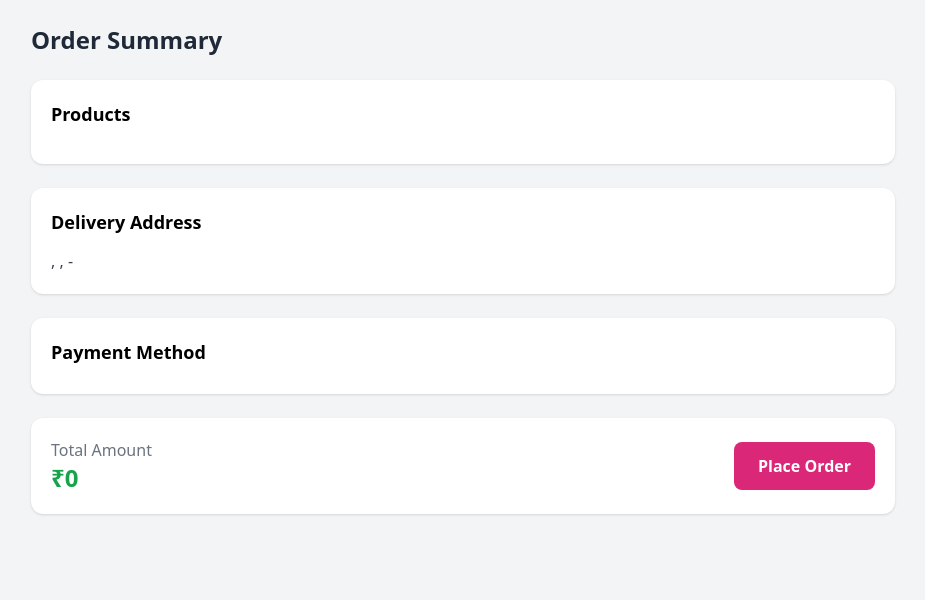
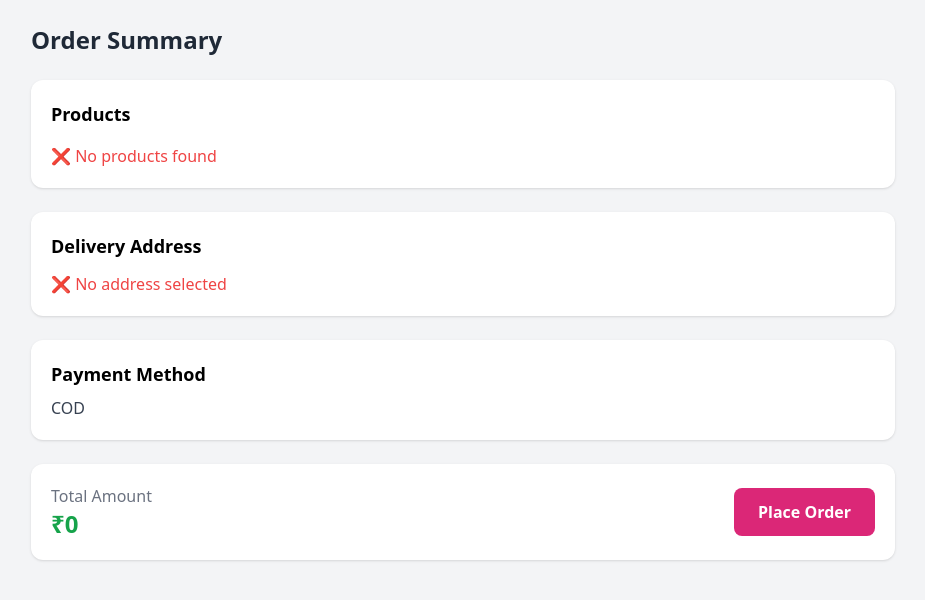
Before and after one commit to sanketkurkute2124/ecommerce-frontend-new, a React (Vite) app: page /order-summary in a window 1280 px wide. Shown: the top 600 px of the page, without its empty margins (177-1102 px from the left). Built offline with nearby package versions, Linux system fonts and the light colour scheme.

Commit message:
created the order summery page

```diff
--- a/src/pages/customer/OrderSummary.jsx
+++ b/src/pages/customer/OrderSummary.jsx
@@ -1,21 +1,66 @@
+import { useLocation, useNavigate } from "react-router-dom";
+import api from "../../api/axiosInstance";
+
 export default function OrderSummary() {
-  const cartItems =
-    JSON.parse(localStorage.getItem("cart")) || [];
+  const { state } = useLocation();
+  const navigate = useNavigate();
 
-  const address =
-    JSON.parse(localStorage.getItem("address")) || {};
+  // ✅ SAFE DATA ACCESS
+  const cartItems = state?.cartItems || [];
+  const address = state?.selectedAddress || {};
+  const paymentMethod = state?.paymentMethod || "COD";
 
-  const paymentMethod =
-    localStorage.getItem("paymentMethod");
+  const customerId = localStorage.getItem("customerId");
 
+  // ✅ TOTAL CALCULATION
   const total = cartItems.reduce(
-    (sum, item) => sum + item.price * item.quantity,
+    (sum, item) => sum + item.Price * item.quantity,
     0
   );
 
+  /* ---------------- PLACE ORDER API ---------------- */
   const placeOrder = async () => {
-    alert("Order Placed Successfully 🎉");
-    localStorage.removeItem("cart");
+    try {
+      if (!address?.Id) {
+        alert("Address not found!");
+        return;
+      }
+
+      if (cartItems.length === 0) {
+        alert("Cart is empty!");
+        return;
+      }
+
+      const payload = {
+        customerId: Number(customerId),
+        billingAddressId: address.Id,
+        shippingAddressId: address.Id,
+        orderItems: cartItems.map(item => ({
+          productId: item.Id,
+          quantity: item.quantity
+        }))
+      };
+
+      const res = await api.post(
+        "/Orders/CreateOrder",
+        payload
+      );
+
+      console.log("ORDER CREATED:", res.data);
+      console.log("ORDER SUMMARY STATE:", state);
+      // clear cart
+      localStorage.removeItem("cart");
+
+      alert("🎉 Order Placed Successfully!");
+
+      navigate("/success", {
+        state: res.data.data
+      });
+
+    } catch (error) {
+      console.error(error);
+      alert("❌ Order failed");
+    }
   };
 
   return (
@@ -35,29 +80,32 @@ export default function OrderSummary() {
             Products
           </h3>
 
-          <div className="space-y-3">
-
-            {cartItems.map((item) => (
+          {cartItems.length === 0 ? (
+            <p className="text-red-500">
+              ❌ No products found
+            </p>
+          ) : (
+            cartItems.map((item) => (
               <div
-                key={item.id}
-                className="flex justify-between items-center border-b pb-2"
+                key={item.Id}
+                className="flex justify-between items-center border-b py-2"
               >
                 <div>
                   <p className="font-medium text-gray-800">
-                    {item.name}
+                    {item.Name}
                   </p>
+
                   <p className="text-sm text-gray-500">
                     Qty: {item.quantity}
                   </p>
                 </div>
 
                 <p className="font-semibold text-green-600">
-                  ₹{item.price * item.quantity}
+                  ₹{item.Price * item.quantity}
                 </p>
               </div>
-            ))}
-
-          </div>
+            ))
+          )}
 
         </div>
 
@@ -68,10 +116,16 @@ export default function OrderSummary() {
             Delivery Address
           </h3>
 
-          <p className="text-gray-700 leading-relaxed">
-            {address.addressLine1}, {address.city},{" "}
-            {address.state} - {address.pincode}
-          </p>
+          {address?.AddressLine1 ? (
+            <p className="text-gray-700">
+              {address.AddressLine1}, {address.AddressLine2},{" "}
+              {address.City}, {address.State} - {address.PostalCode}
+            </p>
+          ) : (
+            <p className="text-red-500">
+              ❌ No address selected
+            </p>
+          )}
 
         </div>
 
@@ -92,7 +146,10 @@ export default function OrderSummary() {
         <div className="bg-white p-5 rounded-xl shadow flex justify-between items-center">
 
           <div>
-            <p className="text-gray-500">Total Amount</p>
+            <p className="text-gray-500">
+              Total Amount
+            </p>
+
             <h3 className="text-2xl font-bold text-green-600">
               ₹{total}
             </h3>
--- a/src/pages/customer/Payment.jsx
+++ b/src/pages/customer/Payment.jsx
@@ -16,15 +16,19 @@ export default function Payment() {
     0
   );
 
-  const handlePay = () => {
-    localStorage.setItem(
-      "paymentMethod",
+ const handlePay = () => {
+  const cartItems = JSON.parse(localStorage.getItem("cart")) || [];
+  const selectedAddress = JSON.parse(localStorage.getItem("selectedAddress"));
+  const paymentMethod = localStorage.getItem("paymentMethod");
+
+  navigate("/order-summary", {
+    state: {
+      cartItems,
+      selectedAddress,
       paymentMethod
-    );
-
-    navigate("/order-summary");
-  };
-
+    }
+  });
+};
   return (
     <div className="bg-gray-100 min-h-screen pb-28">
       <CustomerNavbar />
```
